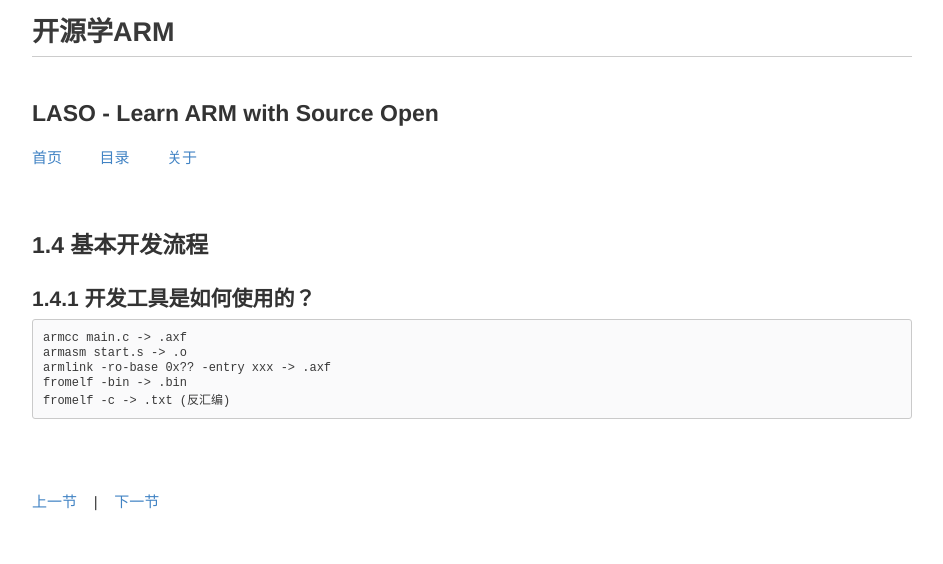
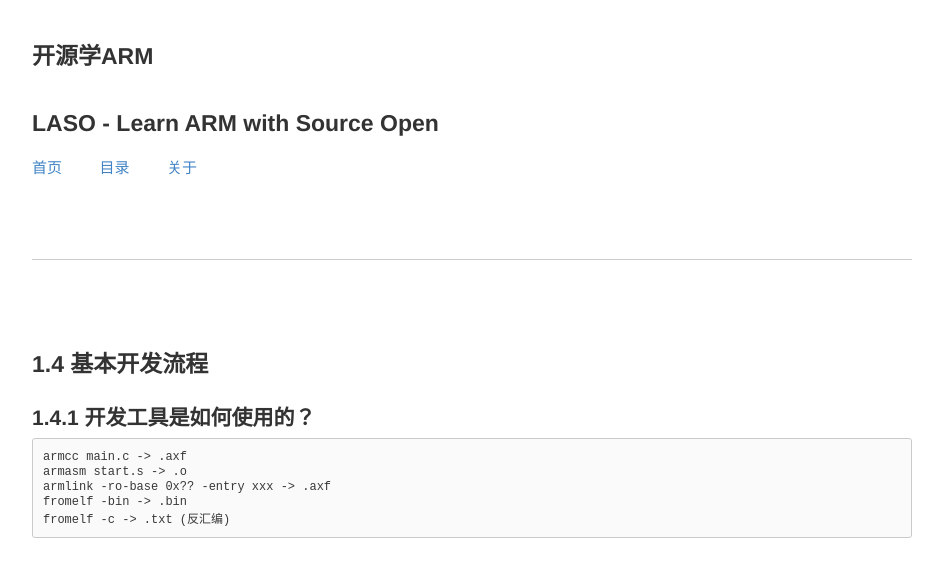
Before and after one commit to limingth/LASO, a Jekyll site: the page built from zh/chp1-4.md, in a window 1280 px wide. Shown: the top 564 px of the page, without its empty margins (168-1111 px from the left). Built offline with Jekyll 4.4.1, drawn with Linux system fonts in a browser that asks for light colours; Markdown is read by kramdown in place of the engine named in the settings; comment, search, counter and statistics services are not loaded; grey boxes are pictures that could not be loaded.

Commit message:
Update _layouts/post.html

```diff
--- a/_layouts/post.html
+++ b/_layouts/post.html
@@ -12,7 +12,7 @@
     <!-- HEADER -->
     <div id="header_wrap" class="outer">
         <header class="inner">
-          <h1 style="text-align:left">开源学ARM</h1>
+          <h2 style="text-align:left">开源学ARM</h2>
           <h2 id="project_tagline">LASO - Learn ARM with Source Open</h2>
         </header>
     </div>
@@ -23,6 +23,7 @@
           <a id="forkme_banner" href='../about.html'>关于</a> &nbsp; &nbsp; &nbsp; &nbsp;
       </div>
 
+      <h1 style="text-align:left"></h1>
 <br>
 {{ content }}
 
```
